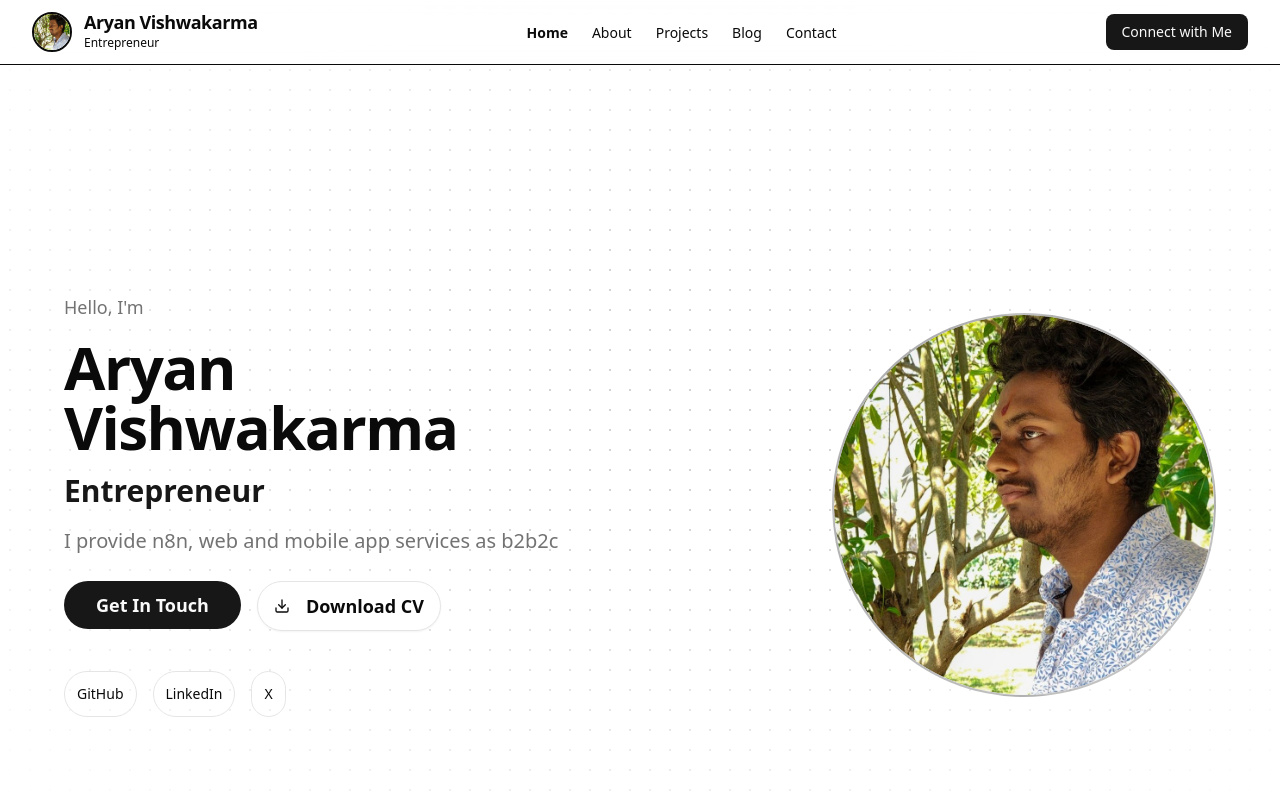
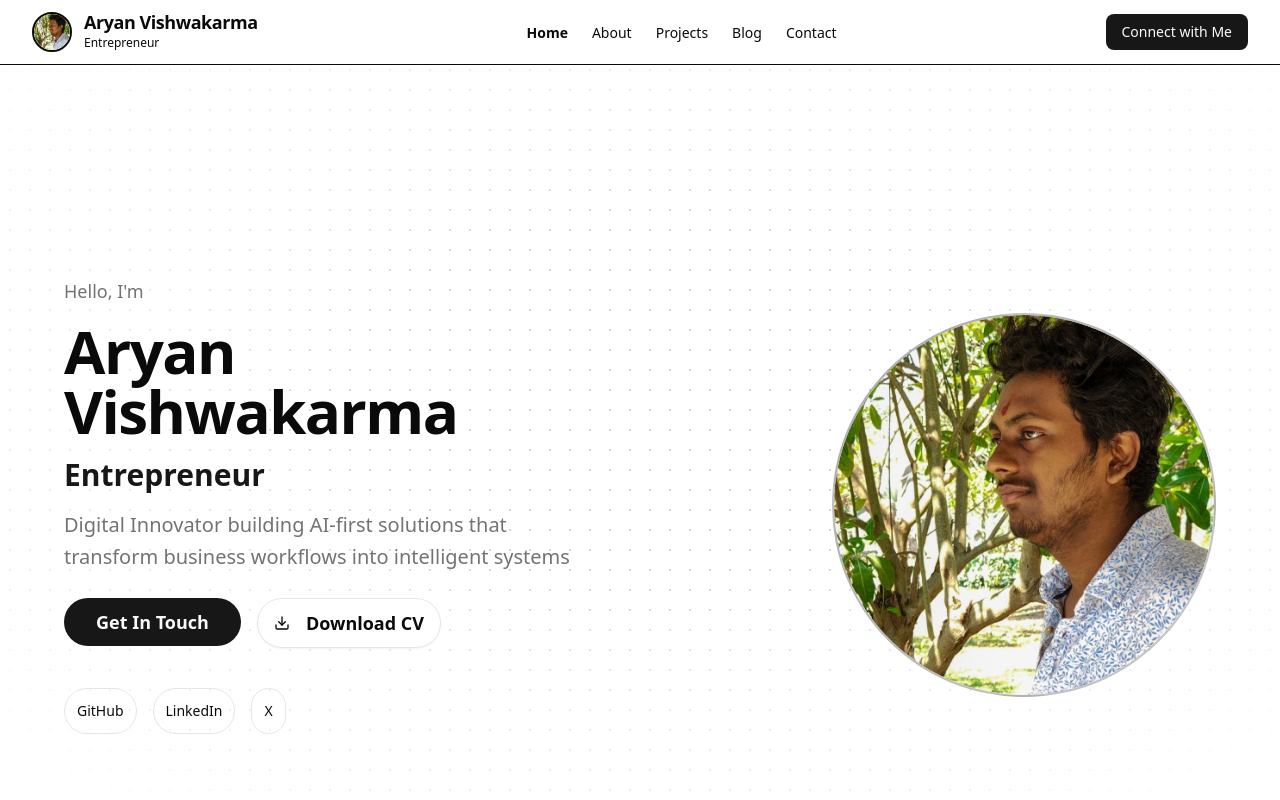
Before and after one commit to Aryan-202/next-portfolio, a Next.js app: page / in a window 1280 px wide. Shown: the top 800 px of the page. Built offline with nearby package versions, Linux system fonts and the light colour scheme.

Commit message:
added discription

```diff
--- a/data/personal-info.ts
+++ b/data/personal-info.ts
@@ -6,7 +6,7 @@ export const PROFILE_INFO = {
     title: 'Entrepreneur',
     resumeLink:'/resume/Aryan Vishwakarma.pdf',
     avatar: '/images/profile/logo.jpg',
-    description: 'I provide n8n, web and mobile app services as b2b2c',
+    description: 'Digital Innovator building AI-first solutions that transform business workflows into intelligent systems',
     bio: 'Let it all be ruin, so long as I reign; I will never be a slave.',
     location: 'Gorakhpur, Uttar Pradesh'
 } as const
```
